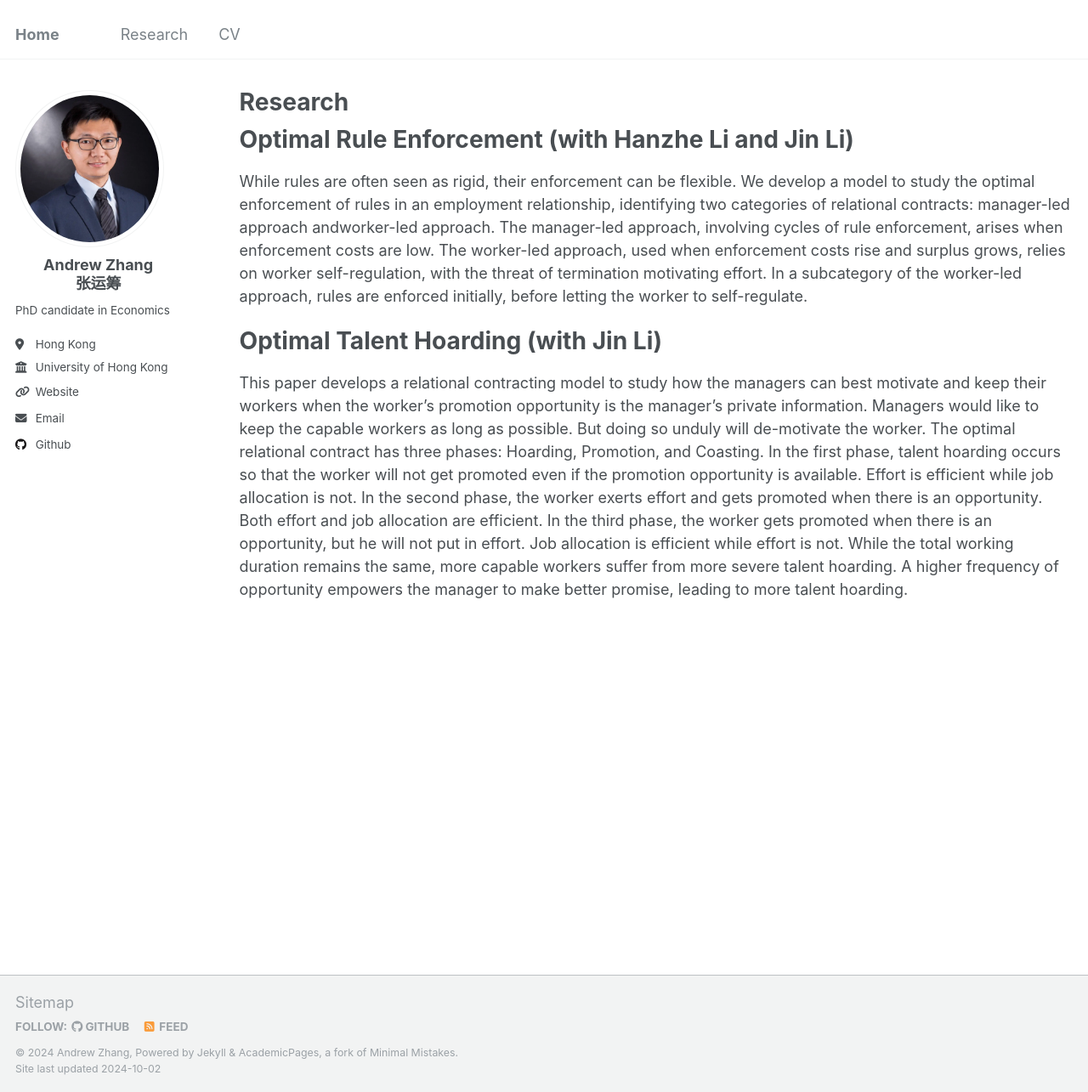
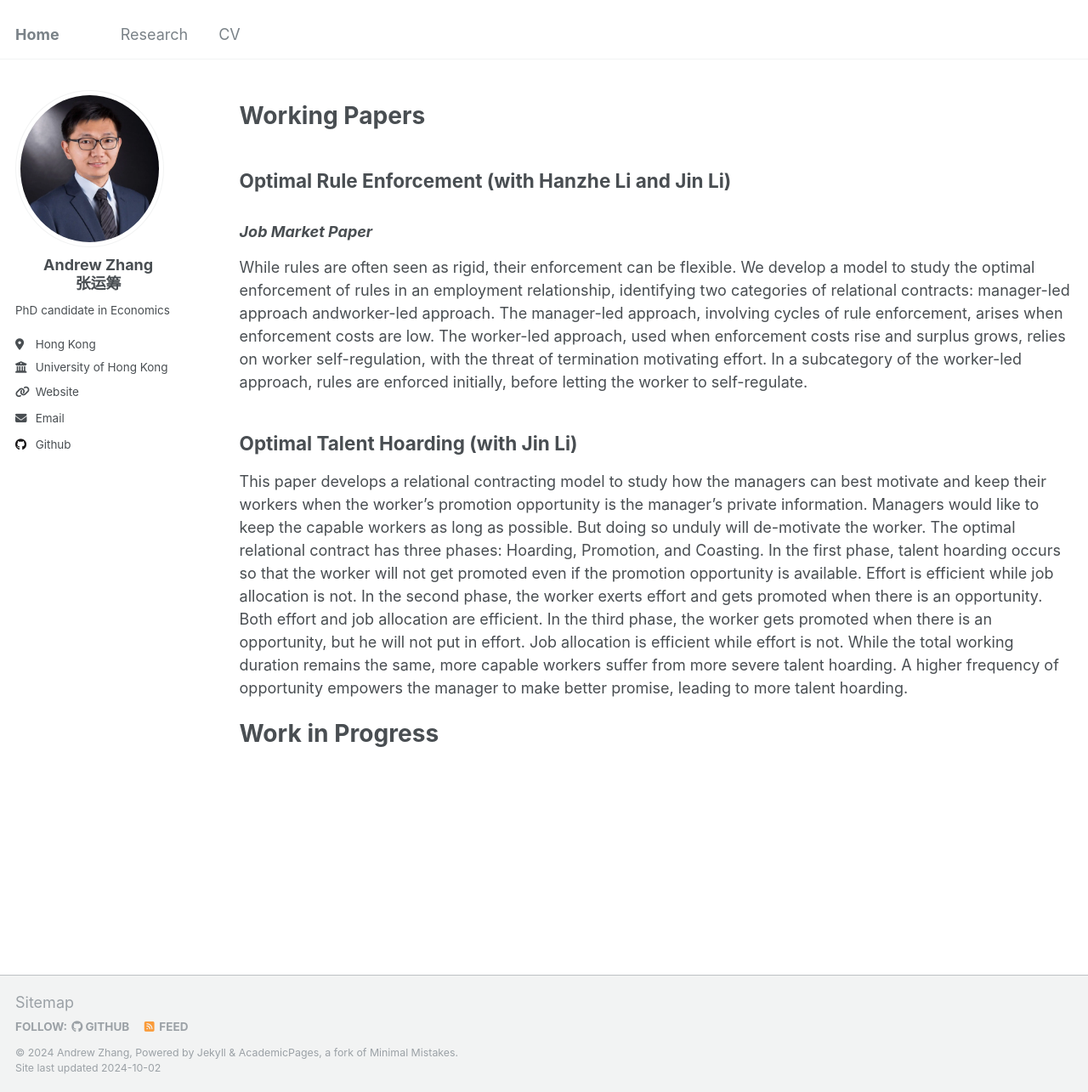
Before and after one commit to Andrew-YC-Zhang/andrew-yc-zhang.github.io, a Jekyll site: the page built from _pages/research.md, in a window 1280 px wide and 1285 px high. Shown: the whole window at 85% size. Built offline with Jekyll 4.4.1, drawn with Linux system fonts in a browser that asks for light colours.

Commit message:
Update research.md

```diff
--- a/_pages/research.md
+++ b/_pages/research.md
@@ -1,16 +1,21 @@
 ---
 layout: archive
-title: "Research"
 permalink: /research/
 author_profile: true
 ---
 
 {% include base_path %}
 
-Optimal Rule Enforcement (with Hanzhe Li and Jin Li)
-======
+# Working Papers
+
+## Optimal Rule Enforcement (with Hanzhe Li and Jin Li)
+
+### *Job Market Paper*
+
 While rules are often seen as rigid, their enforcement can be flexible. We develop a model to study the optimal enforcement of rules in an employment relationship, identifying two categories of relational contracts: manager-led approach andworker-led approach. The manager-led approach, involving cycles of rule enforcement, arises when enforcement costs are low. The worker-led approach, used when enforcement costs rise and surplus grows, relies on worker self-regulation, with the threat of termination motivating effort. In a subcategory of the worker-led approach, rules are enforced initially, before letting the worker to self-regulate.
 
-Optimal Talent Hoarding (with Jin Li)
-======
+## Optimal Talent Hoarding (with Jin Li)
+
 This paper develops a relational contracting model to study how the managers can best motivate and keep their workers when the worker’s promotion opportunity is the manager’s private information. Managers would like to keep the capable workers as long as possible. But doing so unduly will de-motivate the worker. The optimal relational contract has three phases: Hoarding, Promotion, and Coasting. In the first phase, talent hoarding occurs so that the worker will not get promoted even if the promotion opportunity is available. Effort is efficient while job allocation is not. In the second phase, the worker exerts effort and gets promoted when there is an opportunity. Both effort and job allocation are efficient. In the third phase, the worker gets promoted when there is an opportunity, but he will not put in effort. Job allocation is efficient while effort is not. While the total working duration remains the same, more capable workers suffer from more severe talent hoarding. A higher frequency of opportunity empowers the manager to make better promise, leading to more talent hoarding.
+
+# Work in Progress
```
